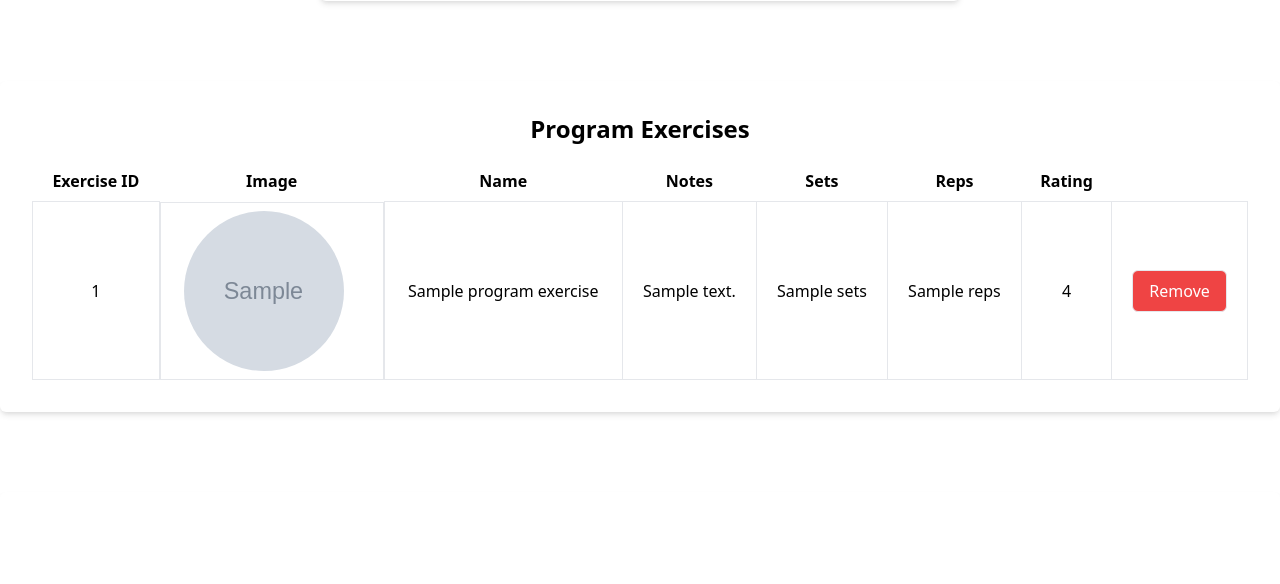
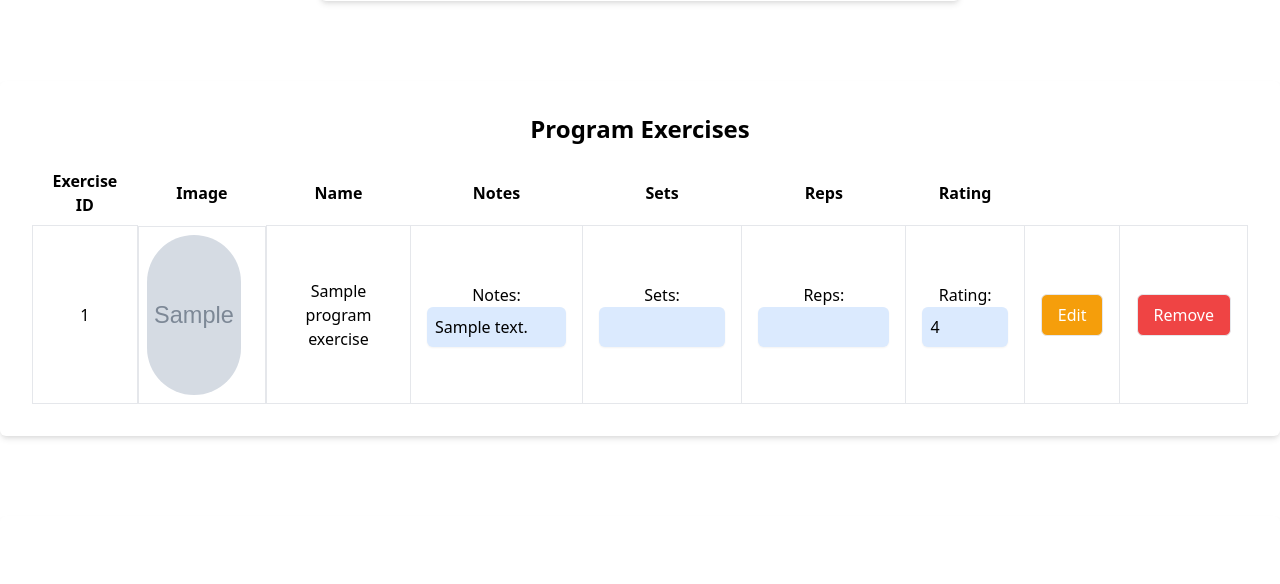
Before and after one commit to wells1989/Python-Flask-rehab_tracker, a Flask app: template templates/program_page.html in a window 1280 px wide. Shown: the part 595-1179 px from the top of the page. Run offline with Flask 3, Linux system fonts and the light colour scheme; the template is opened without the code that fills it: most values are stand-ins (such as "Sample title", 1, 10 or a date in 2020); grey boxes marked "Sample" are stand-in pictures.

Commit message:
put program_exercise functionality basic

```diff
--- a/app.py
+++ b/app.py
@@ -409,7 +409,7 @@
             notes = form_data.get('notes')
             sets = form_data.get('sets')
             reps = form_data.get('reps')
-            rating = int(form_data.get('rating')) if form_data.get('rating') is not '' else None
+            rating = int(form_data.get('rating')) if form_data.get('rating') != '' else None
             result, status_code = db_block(add_exercise_to_program, program_id, exercise_id, notes, sets, reps, rating, logged_in_user)
 
             # DEV ONLY
@@ -433,7 +433,38 @@
         user_id = logged_in_user['id']
 
     if request.method == "PUT":
-        pass
+
+        try:
+            fields = ("notes", "sets", "reps", "rating")
+            data = process_request(request, *fields)
+
+            # DEV ONLY
+            """
+            print(f'values: {data}')
+            notes, sets, reps, rating = data['notes'], data["sets"], data["reps"], int(data["rating"])
+            print(f'exercise_id: {exercise_id}')
+            print(f'program_id: {program_id}')
+
+            print(f'notes: {notes}')
+            print(f'notes: {sets}')
+            print(f'notes: {reps}')
+            print(f'rating: {rating}')
+            """
+
+            query = "SET "
+            num_fields = len(data)
+            for index, (key, value) in enumerate(data.items()):
+                if value is not None:
+                    query += f"{key} = '{value}'"
+                    if index < num_fields - 1:
+                        query += ", "
+
+            result, status_code = db_block(update_exercise_in_program, program_id, exercise_id, logged_in_user, query)
+
+            return result, status_code
+        except:
+            return redirect(f'/programs/program/{user_id}/{program_id}')
+
 
     if request.method == "DELETE":
         try:
--- a/templates/program_page.html
+++ b/templates/program_page.html
@@ -22,7 +22,6 @@
         </form>
     </div>
 
-
     <div class="container mx-auto mt-20 bg-white p-8 rounded-md shadow-md max-w-xxxl">
         <h2 class="text-center text-2xl font-bold mb-4">Program Exercises</h2>
         {% if program_exercises != 'No instance found' %}
@@ -40,19 +39,48 @@
             </thead>
             <tbody>
                 {% for program_exercise in program_exercises %}
-                <tr>
+                <tr class="table_row">
                     <td class="border px-4 py-2 text-center">{{ program_exercise.exercise_id }}</td>
                     <td class="border px-4 py-2 flex justify-center align-center">
                         <img src="{{ program_exercise.image }}" alt="{{ program_exercise.name }}" class="w-40 h-40 object-cover rounded-full mr-4">
                     </td>
                     <td class="border px-4 py-2 text-center">{{ program_exercise.name }}</td>
 
-                    <td class="border px-4 py-2 text-center">{{ program_exercise.notes }}</td>
-                    <td class="border px-4 py-2 text-center">{{ program_exercise.sets }}</td>
-                    <td class="border px-4 py-2 text-center">{{ program_exercise.reps }}</td>
-                    <td class="border px-4 py-2 text-center">{{ program_exercise.rating }}</td>
                     <td class="border px-4 py-2 text-center">
-                        <button class="remove_button border px-4 py-2 bg-red-500 text-white px-3 py-1 rounded-md" data-program-exercise-id="{{ program_exercise.exercise_id }}">Remove</button>
+                        <div class="form-field">
+                            <label for="notes">Notes:</label>
+                            <input type="textarea" name="notes" value="{{ program_exercise.notes }}" class="bg-blue-100 shadow-sm rounded-md p-2 w-full">
+                        </div>
+                    </td>
+                    <td class="border px-4 py-2 text-center">
+                        <div class="form-field">
+                            <label for="sets">Sets:</label>
+                            <input type="number" name="sets" value="{{ program_exercise.sets }}" class="bg-blue-100 shadow-sm rounded-md p-2 w-full">
+                        </div>
+                    </td>
+                    <td class="border px-4 py-2 text-center">
+                        <div class="form-field">
+                            <label for="reps">Reps:</label>
+                            <input type="number" name="reps" value="{{ program_exercise.reps }}" class="bg-blue-100 shadow-sm rounded-md p-2 w-full">
+                        </div>
+                    </td>
+                    <td class="border px-4 py-2 text-center">
+                        <div class="form-field">
+                            <label for="rating">Rating:</label>
+                            <input type="number" name="rating" min="1" max="3" value="{{ program_exercise.rating }}" class="bg-blue-100 shadow-sm rounded-md p-2 w-full">
+                        </div>
+                    </td>
+                    <td class="border px-4 py-2 text-center">
+                        <div class="form-field">
+                            <button class="edit_button border px-4 py-2 bg-yellow-500 text-white px-3 py-1 rounded-md"
+                            data-exercise-id="{{ program_exercise.exercise_id }}" data-program-id="{{ program.id }}" data-notes="{{ program_exercise.notes}}"
+                            data-sets="{{ program_exercise.sets }}" data-reps="{{ program_exercise.reps }}" rating="{{ program_exercise.rating }}">Edit</button>
+                        </div>
+                    </td>
+                    <td class="border px-4 py-2 text-center">
+                        <div class="form-field">
+                            <button class="remove_button border px-4 py-2 bg-red-500 text-white px-3 py-1 rounded-md" data-program-exercise-id="{{ program_exercise.exercise_id }}">Remove</button>
+                        </div>
                     </td>
 
                 </tr>
@@ -61,7 +89,6 @@
         </table>
         {% endif %}
     </div>
-
 
     <div class="container mx-auto flex flex-wrap mt-20 bg-white p-8 rounded-md shadow-md max-w-xxxl">
         <!-- Add New exercise / view your exercises section -->
@@ -127,6 +154,80 @@
 </div>
 
 <script>
+    /*
+    // program_exercise updating ... resetting (capture on page load, on reset button click setting to initial values?)
+    document.querySelectorAll('.edit_button').forEach(button => {
+    button.addEventListener('click', function() {
+        // initial values
+        var exerciseId = this.getAttribute('data-exercise-id')
+        var programId = this.getAttribute('data-program-id')
+        var notes = this.getAttribute('data-notes')
+        var sets = this.getAttribute('data-sets')
+        var reps = this.getAttribute('data-reps')
+        var rating = this.getAttribute('data-rating')
+
+        var message = `Exercise ID: ${exerciseId}\nProgram ID: ${programId}\nNotes: ${notes}\nSets: ${sets}\nReps: ${reps}\nRating: ${rating}`;
+        alert(message);
+
+    });
+});
+*/
+
+    // Changing program_exercises
+    document.querySelectorAll('.edit_button').forEach(button => {
+        // NOTE: arrow functions do not have this context, hence using normal function below
+        button.addEventListener('click', function() {
+            var tableRow = this.closest('tr');
+
+            var notes = tableRow.querySelector('input[name="notes"]').value;
+            var sets = tableRow.querySelector('input[name="sets"]').value;
+            var reps = tableRow.querySelector('input[name="reps"]').value;
+            var rating = tableRow.querySelector('input[name="rating"]').value;
+
+            var exerciseId = this.getAttribute('data-exercise-id')
+            var programId = this.getAttribute('data-program-id')
+
+            var message = `Exercise ID: ${exerciseId}\nProgram ID: ${programId}\nNotes: ${notes}\nSets: ${sets}\nReps: ${reps}\nRating: ${rating}`;
+
+            alert(message);
+
+            url = `/details/${exerciseId}/${programId}`
+
+            data = {
+                notes: notes,
+                sets: sets,
+                reps: reps,
+                rating: rating
+            }
+
+            fetch(url, {
+                method: "PUT",
+                headers: {
+                    'Content-Type': 'application/json'
+                },
+                body: JSON.stringify(data)
+            })
+            .then((response) => {
+                if (response.ok) {
+                    alert("program exercise updated!")
+                    window.location.reload()
+                }
+            })
+            .catch((error) => {
+                console.log(error)
+            })
+
+            })
+    })
+
+
+
+
+
+
+
+
+
     // deleting a created exercise
     document.querySelectorAll('.delete_button').forEach(button => {
         button.addEventListener('click', function() {
@@ -152,7 +253,6 @@
             console.log(error)
         })
     }
-
 
     // Creating new exercise
     document.getElementById("addExerciseButton").addEventListener('click', function(event) {
```
Also changed, not shown: test.html (added).
